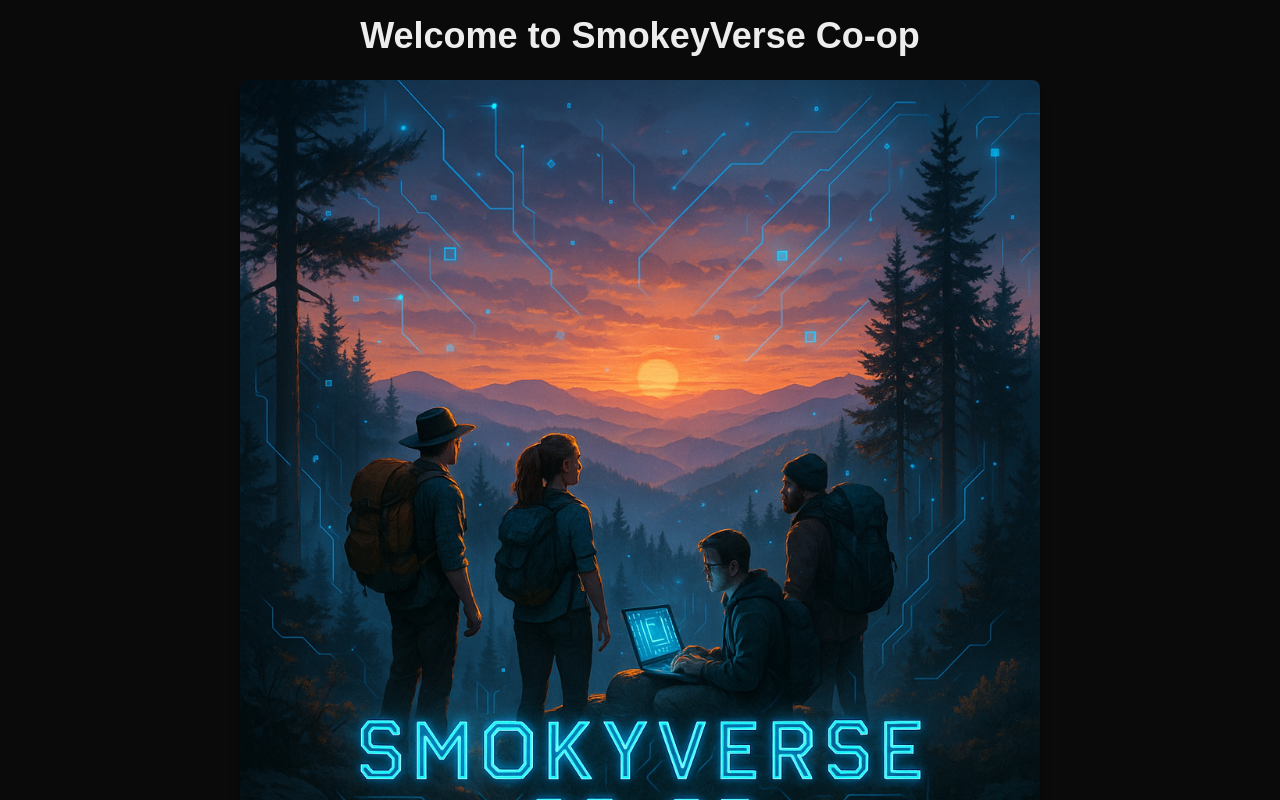
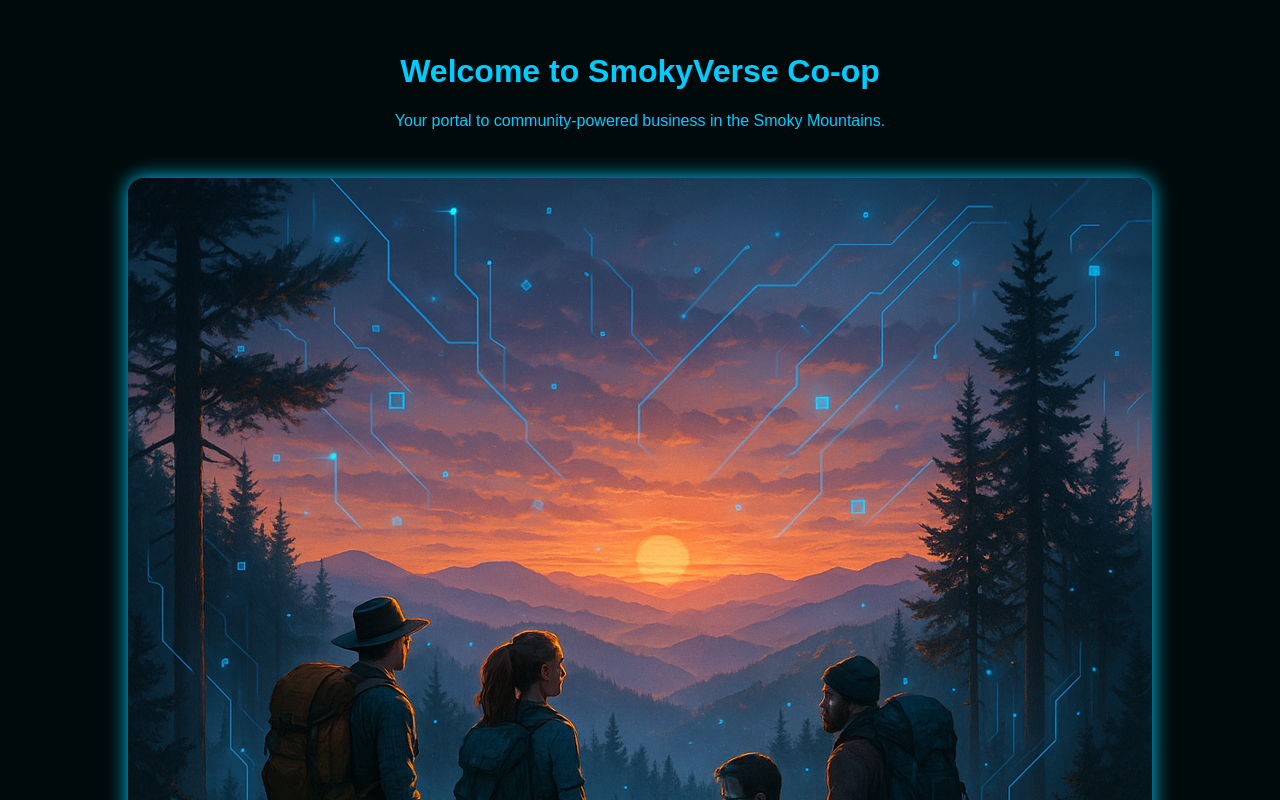
Before and after one commit to Hoyt1974/smokyverse-coop, a Next.js app: page / in a window 1280 px wide. Shown: the top 800 px of the page. Built offline with nearby package versions, Linux system fonts and the light colour scheme.

Commit message:
✨ Make laptop image clickable and link to /build

```diff
--- a/app/globals.css
+++ b/app/globals.css
@@ -1,10 +1,21 @@
-@tailwind base;
+/* @tailwind base;
 @tailwind components;
-@tailwind utilities;
+@tailwind utilities; */
 
-/* Basic dark theme background/text styling */
+/* app/globals.css */
+/* Global Styles with Blue on Black Theme */
 body {
-  background-color: #0a0a0a;
-  color: #ededed;
+  margin: 0;
   font-family: sans-serif;
+  background-color: #000a0a; /* Deep black-blue background */
+  color: #00ccff; /* Electric blue text */
 }
+
+a {
+  color: #00ccff;
+  text-decoration: none;
+}
+
+a:hover {
+  text-decoration: underline;
+}
--- a/app/page.tsx
+++ b/app/page.tsx
@@ -1,17 +1,52 @@
-import Image from 'next/image'
-import CoopImage from '../public/images/sample.jpg'
+// export default function HomePage() {
+//   return (
+//     <main style={{
+//       backgroundColor: 'black',
+//       minHeight: '100vh',
+//       padding: '2rem',
+//       color: '#00ccff',
+//       textAlign: 'center'
+//     }}>
+//       <h1>Welcome to SmokyVerse Co-op</h1>
+//       <p>Your portal to community-powered business in the Smoky Mountains.</p>
+//       <img
+//         src="/images/sample.jpg"
+//         alt="SmokyVerse Co-op"
+//         style={{
+//           maxWidth: '100%',
+//           height: 'auto',
+//           borderRadius: '20px',
+//           marginTop: '2rem',
+//           boxShadow: '0 0 30px #00ccff'
+//         }}
+//       />
+//     </main>
+//   );
+// }
+import Link from 'next/link';
 
 export default function Home() {
   return (
-    <main className="flex flex-col items-center justify-center min-h-screen p-4">
-      <h1 className="text-4xl font-bold mb-6 text-center">Welcome to SmokeyVerse Co-op</h1>
-      <Image
-        src={CoopImage}
-        alt="SmokeyVerse Co-op"
-        width={800}
-        height={500}
-        className="rounded-lg shadow-lg"
-      />
+    <main style={{ padding: '2rem', textAlign: 'center' }}>
+      <h1>
+        Welcome to <span style={{ color: '#00ccff' }}>SmokyVerse Co-op</span>
+      </h1>
+      <p>Your portal to community-powered business in the Smoky Mountains.</p>
+
+      <Link href="/build">
+        <img
+          src="/images/sample.jpg"
+          alt="SmokyVerse Co-op"
+          style={{
+            maxWidth: '100%',
+            height: 'auto',
+            marginTop: '2rem',
+            borderRadius: '1rem',
+            boxShadow: '0 0 20px #00ccff',
+            cursor: 'pointer',
+          }}
+        />
+      </Link>
     </main>
-  )
+  );
 }
```
Also changed, not shown: app/build/page.tsx (added).
